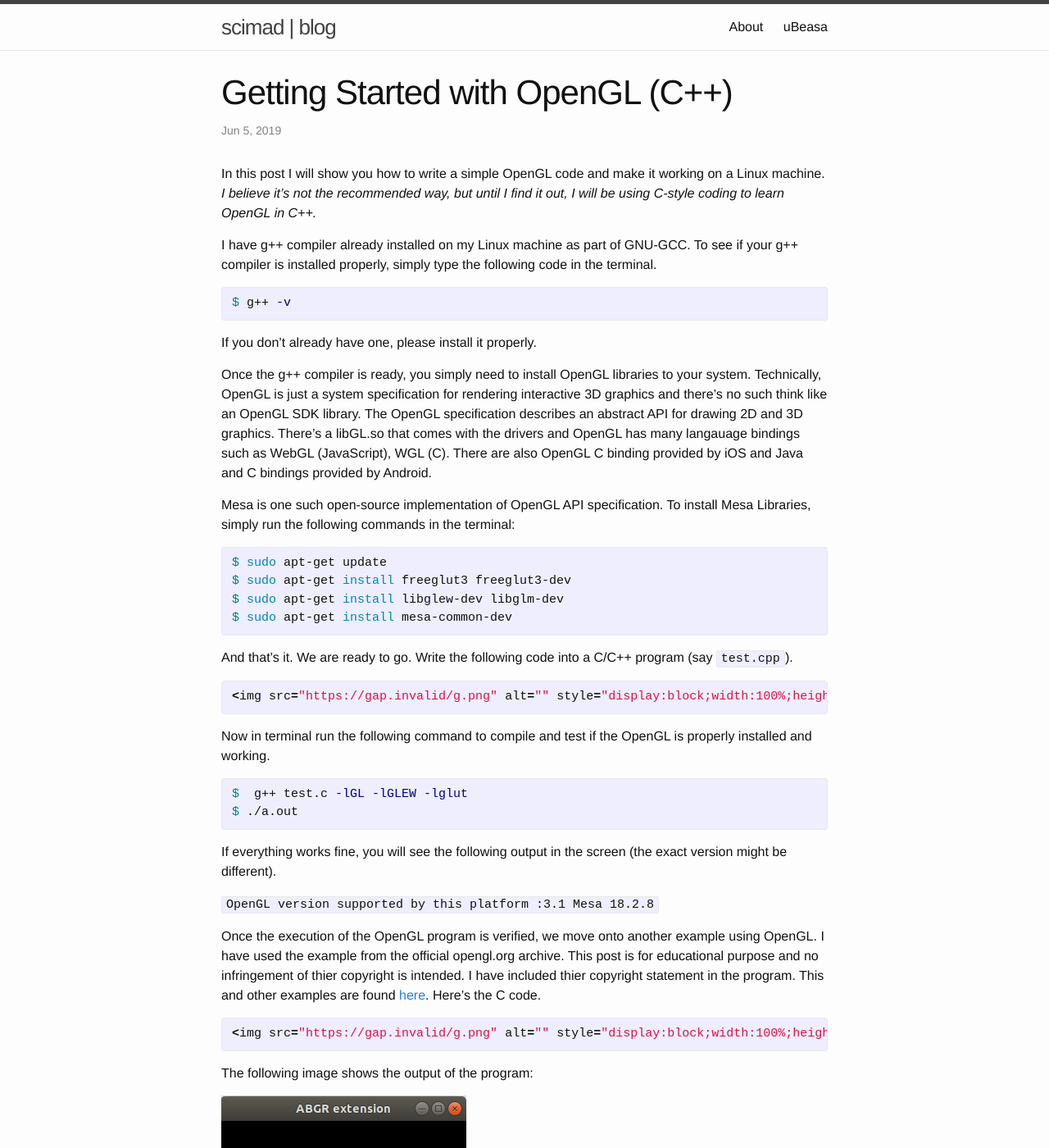
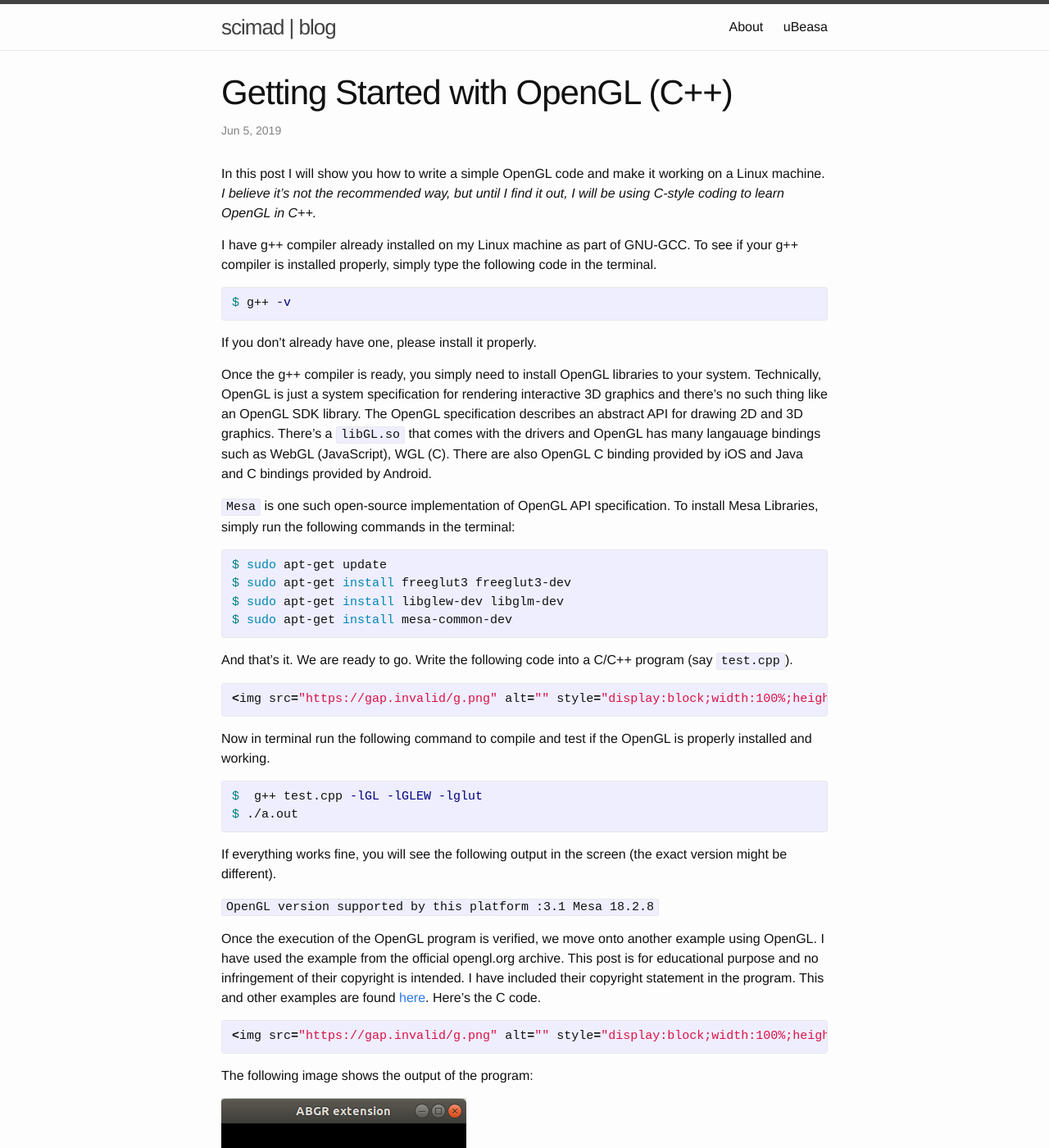
Before and after one commit to scimad/scimad.github.io, a Jekyll site: the page built from _posts/2019-06-05-starting-opengl.markdown, in a window 1280 px wide and 1400 px high. Shown: the whole window at 82% size. Built offline with Jekyll 4.4.1, drawn with Linux system fonts in a browser that asks for light colours.

Commit message:
Fix minor typos

```diff
--- a/_posts/2019-06-05-starting-opengl.markdown
+++ b/_posts/2019-06-05-starting-opengl.markdown
@@ -14,9 +14,9 @@ $ g++ -v
 
 If you don't already have one, please install it properly.
 
-Once the g++ compiler is ready, you simply need to install OpenGL libraries to your system. Technically, OpenGL is just a system specification for rendering interactive 3D graphics and there's no such think like an OpenGL SDK library. The OpenGL specification describes an abstract API for drawing 2D and 3D graphics. There's a libGL.so that comes with the drivers and OpenGL has many langauage bindings such as WebGL (JavaScript), WGL (C). There are also OpenGL C binding provided by iOS and Java and C bindings provided by Android.
+Once the g++ compiler is ready, you simply need to install OpenGL libraries to your system. Technically, OpenGL is just a system specification for rendering interactive 3D graphics and there's no such thing like an OpenGL SDK library. The OpenGL specification describes an abstract API for drawing 2D and 3D graphics. There's a `libGL.so` that comes with the drivers and OpenGL has many langauage bindings such as WebGL (JavaScript), WGL (C). There are also OpenGL C binding provided by iOS and Java and C bindings provided by Android.
 
-Mesa is one such open-source implementation of OpenGL API specification. To install Mesa Libraries, simply run the following commands in the terminal:
+`Mesa` is one such open-source implementation of OpenGL API specification. To install Mesa Libraries, simply run the following commands in the terminal:
 {% highlight bash%}
 $ sudo apt-get update
 $ sudo apt-get install freeglut3 freeglut3-dev
@@ -33,14 +33,14 @@ And that's it. We are ready to go. Write the following code into a C/C++ program
 Now in terminal run the following command to compile and test if the OpenGL is properly installed and working.
 
 {% highlight bash%}
-$  g++ test.c -lGL -lGLEW -lglut
+$  g++ test.cpp -lGL -lGLEW -lglut
 $ ./a.out
 {% endhighlight%}
 If everything works fine, you will see the following output in the screen (the exact version might be different).
 
 `OpenGL version supported by this platform :3.1 Mesa 18.2.8`
 
-Once the execution of the OpenGL program is verified, we move onto another example using OpenGL. I have used the example from the official opengl.org archive. This post is for educational purpose and no infringement of thier copyright is intended. I have included thier copyright statement in the program. This and other examples are found [here][opengl-examples]. Here's the C code.
+Once the execution of the OpenGL program is verified, we move onto another example using OpenGL. I have used the example from the official opengl.org archive. This post is for educational purpose and no infringement of their copyright is intended. I have included their copyright statement in the program. This and other examples are found [here][opengl-examples]. Here's the C code.
 
 {% highlight c++%}
 {% include attachments/opengl-basic.cpp %}
```
